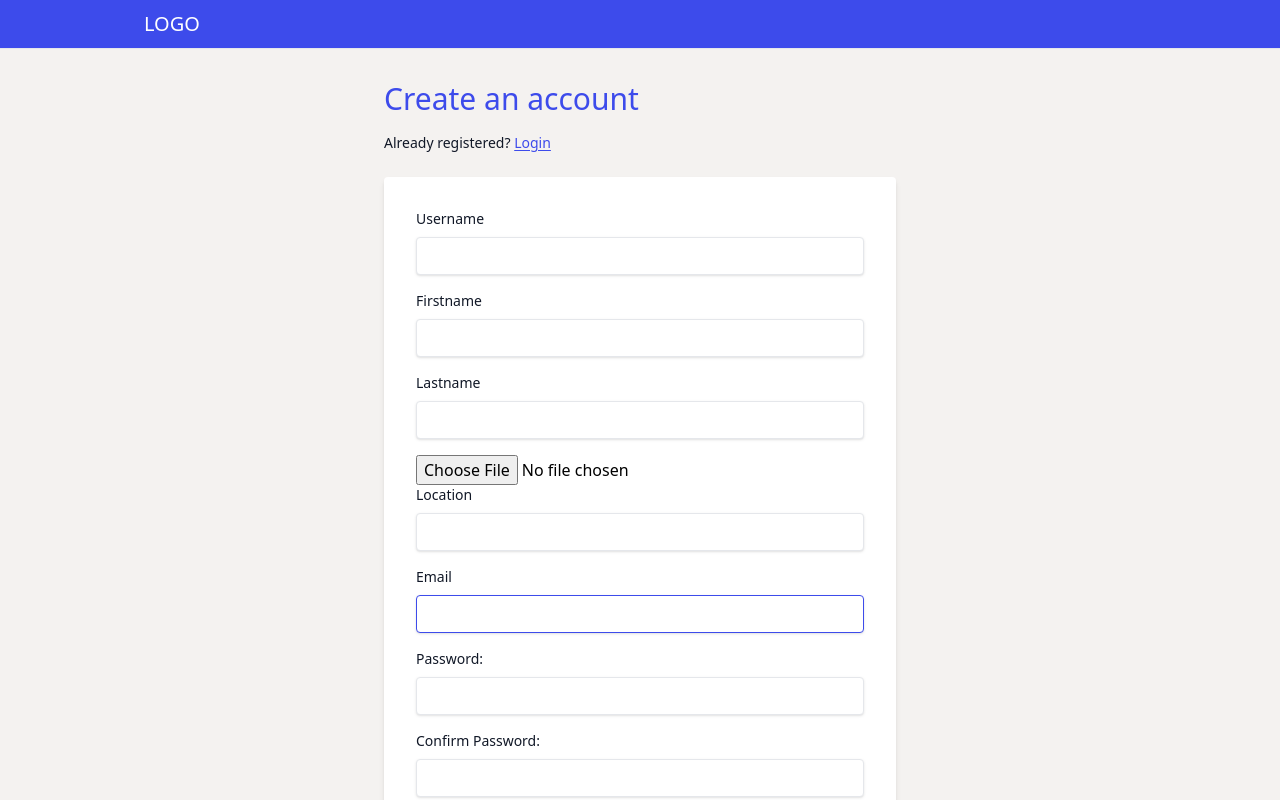
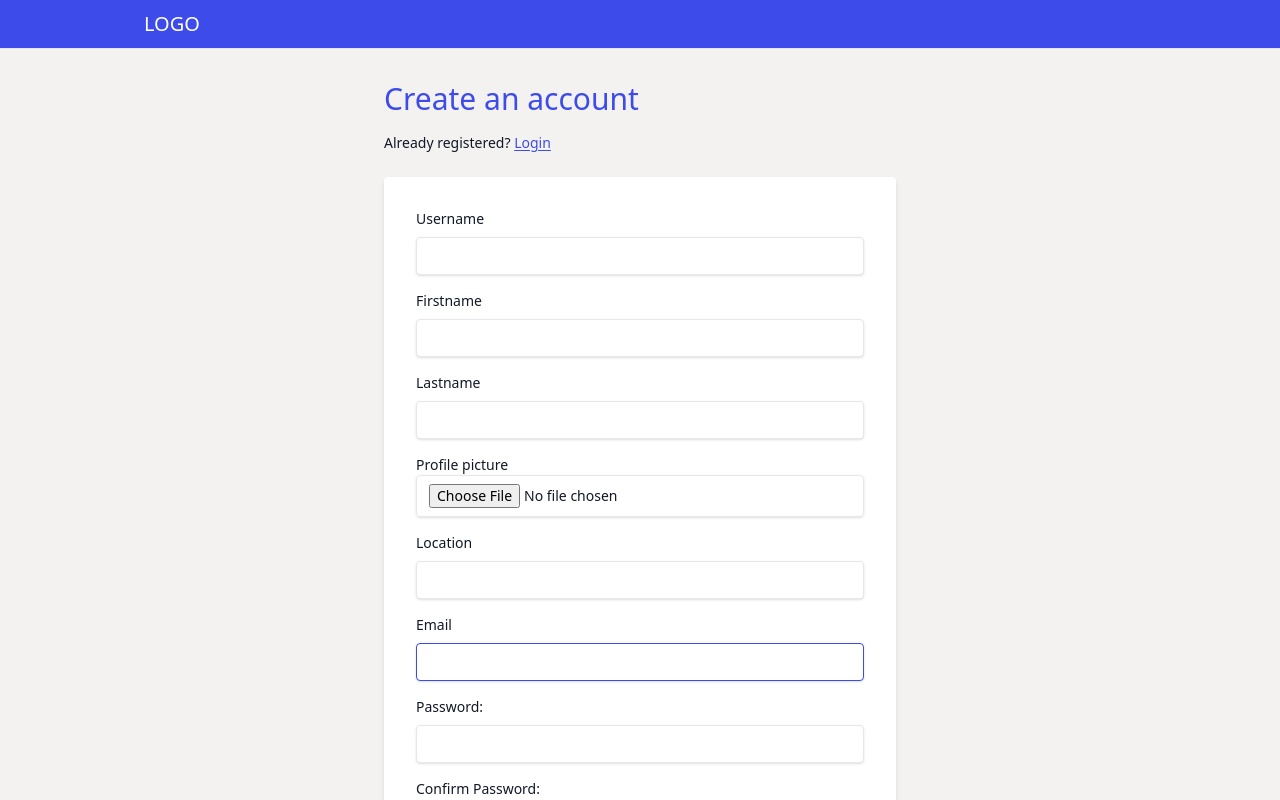
Before and after one commit to CodeOp-tech/fspt13-team-3, a Next.js app in the folder freelance-code/: page /signup in a window 1280 px wide. Shown: the top 800 px of the page. Built offline with nearby package versions, Linux system fonts and the light colour scheme.

Commit message:
a bit of styling for the upload docs

```diff
--- a/freelance-code/pages/ProfileForm.js
+++ b/freelance-code/pages/ProfileForm.js
@@ -40,7 +40,7 @@ export default function ProfileForm() {
     linkedin_url: "",
     other_url: "",
     images: "",
-    user_id: ""
+    user_id: "",
   });
 
   const categories = [
@@ -73,7 +73,8 @@ export default function ProfileForm() {
   const handleChange = (event) => {
     const inputEl = event.target;
     const name = inputEl.name;
-    const value = inputEl.type === "number" ? inputEl.valueAsNumber : inputEl.value;
+    const value =
+      inputEl.type === "number" ? inputEl.valueAsNumber : inputEl.value;
     setServices((services) => ({ ...services, [name]: value }));
   };
 
@@ -99,14 +100,11 @@ export default function ProfileForm() {
 
   //pdfupload
 
-
   const handleDocument = (e) => {
     setDocument(e.target.files[0]);
   };
 
   const [document, setDocument] = useState(null);
-
-
 
   const handleSubmit = async (event) => {
     event.preventDefault();
@@ -119,11 +117,13 @@ export default function ProfileForm() {
       const response = await createService();
       const userID = response?.data.user_id;
       console.log("test 2", userID);
-      await axios.post(`http://localhost:3000/api/documentuploads/${userID}`, formData, {
-
-        headers: { "Content-Type": "multipart/form-data"
+      await axios.post(
+        `http://localhost:3000/api/documentuploads/${userID}`,
+        formData,
+        {
+          headers: { "Content-Type": "multipart/form-data" },
         }
-      });
+      );
     } catch (error) {
       console.log(error);
     }
@@ -167,14 +167,11 @@ export default function ProfileForm() {
         <p>Success!</p>
       ) : (
         <>
-
-            <label>
-                <input type="file" onChange={handleDocument}></input>
-              </label>
-
           <div className="w-full max-w-lg mx-auto mb-24">
             <div className="px-4 sm:px-0">
-              <h2 className="text-2xl font-light mb-4 text-coBlue mt-8 sm:text-3xl">Almost done. Complete your profile!</h2>
+              <h2 className="text-2xl font-light mb-4 text-coBlue mt-8 sm:text-3xl">
+                Almost done. Complete your profile!
+              </h2>
               <div className="text-gray-900 text-sm">
                 Complete your profile to start matching with jobs
               </div>
@@ -199,7 +196,9 @@ export default function ProfileForm() {
                 </div>
 
                 <div className="mb-4">
-                  <label className="block text-gray-900 text-sm font-medium mb-2">Category</label>
+                  <label className="block text-gray-900 text-sm font-medium mb-2">
+                    Category
+                  </label>
 
                   <select
                     name="category"
@@ -215,10 +214,6 @@ export default function ProfileForm() {
                   </select>
                 </div>
 
-                {/* <div>      Choose your profile image
-                    <label>
-                      <input type="file" onChange={handleProfileImage}></input>
-            </label></div> */}
                 <div className="mb-4">
                   <label className="block text-gray-900 text-sm font-medium mb-2">
                     About you
@@ -318,27 +313,24 @@ export default function ProfileForm() {
                   </label>
                 </div>
 
-                {/* TODO: Image & resume upload option  */}
                 <div className="mb-4">
                   <label className="block text-gray-900 text-sm font-medium mb-2">
-                    Upload your resume
+                    Resume/CV
                     <input
                       type="file"
-                      name="resume"
-                      value={services.resume}
-                      onChange={(e) => handleChange(e)}
-                      className="shadow appearance-none border rounded w-full py-2 px-3 text-gray-900 leading-tight focus:outline-none focus:border-coBlue"
-                    />
+                      onChange={handleDocument}
+                      className="shadow appearance-none border rounded w-full py-2 px-3 text-gray-900 leading-tight focus:outline-none focus:border-coBlue placeholder:text-xs placeholder:text-gray-400 placeholder:font-light"
+                    ></input>
                   </label>
                 </div>
-
+                {/*
                 <div className="mb-4">
                   <label className="block text-gray-900 text-sm font-medium mb-2">
                     Add additional files or images to showcase your work
                     <input type="file" name="images" onChange={handleImage} />
-                    {/* <button type="submit">Upload</button>*/}
+
                   </label>
-                </div>
+                </div> */}
 
                 <button className="w-full bg-coGreen hover:bg-emerald-500 text-white py-2 px-4 rounded-md mb-4">
                   Finish setup
--- a/freelance-code/pages/signup.js
+++ b/freelance-code/pages/signup.js
@@ -300,9 +300,16 @@ export default function Signup() {
                 </p>
               </div>
 
-              <label>
-                <input type="file" onChange={handleImage}></input>
-              </label>
+              <div className="mb-4">
+                  <label className="block text-gray-900 text-sm font-medium mb-2">
+                    Profile picture
+                    <input
+                      type="file"
+                      onChange={handleImage}
+                      className="shadow appearance-none border rounded w-full py-2 px-3 text-gray-900 leading-tight focus:outline-none focus:border-coBlue placeholder:text-xs placeholder:text-gray-400 placeholder:font-light"
+                    ></input>
+                  </label>
+                </div>
 
               <div className="mb-4">
                 <label
```
Lines whose indentation alone changed are shown as unchanged.
